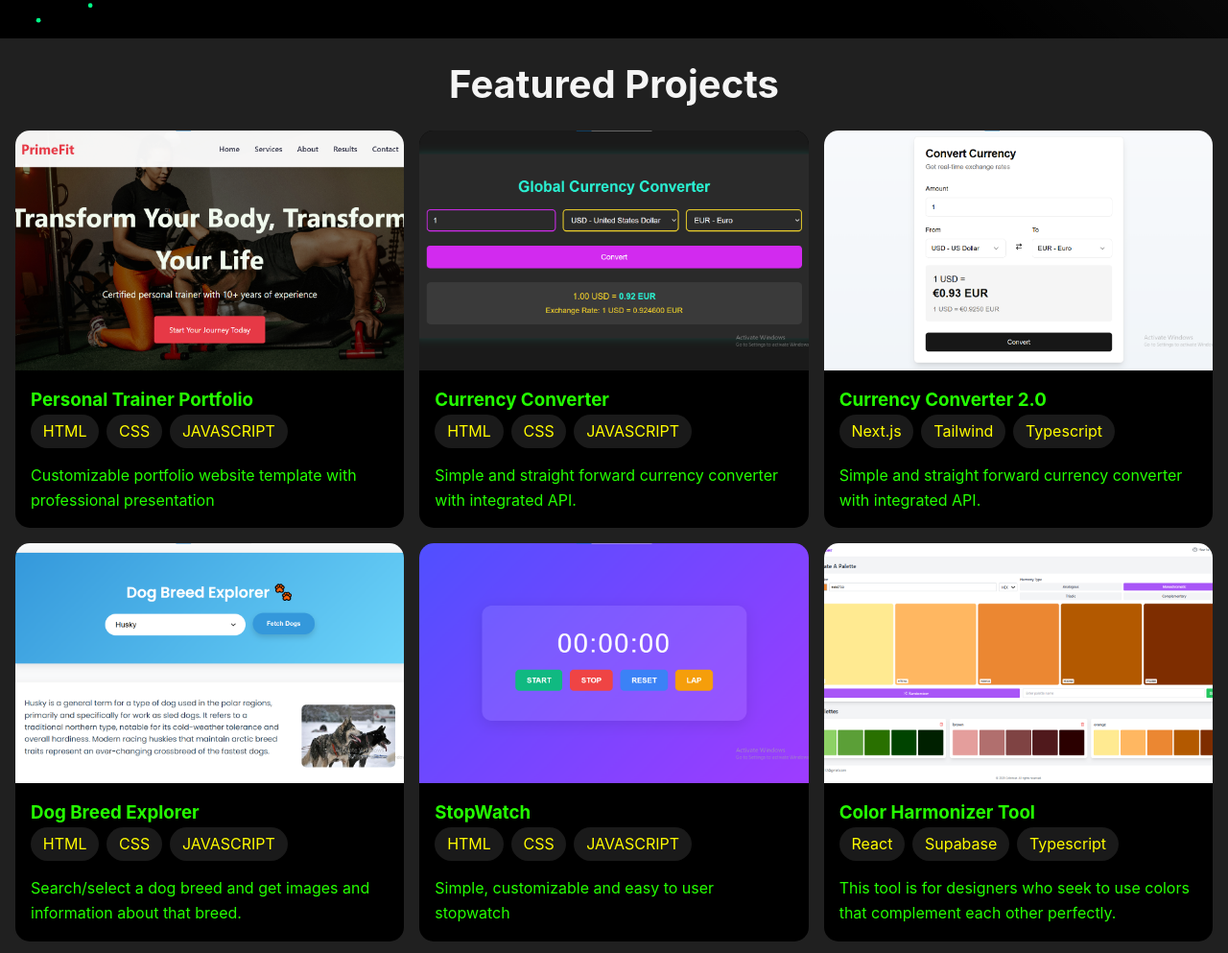
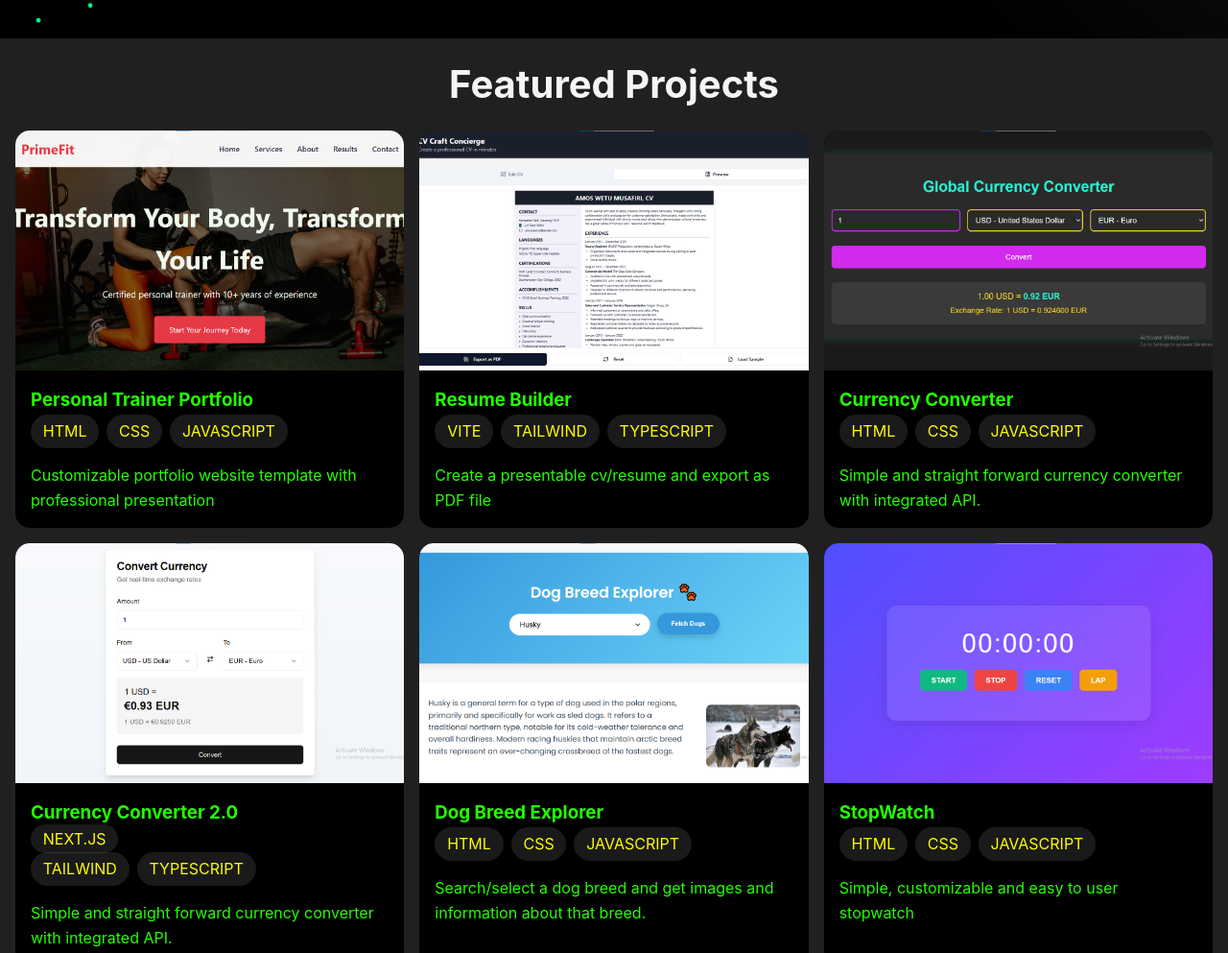
Before and after one commit to wemadeit2035/Portfolio, a plain HTML site: page index.htm in a window 1280 px wide. Shown: the part 760-1753 px from the top of the page at 96% size. Drawn offline with Linux system fonts and the light colour scheme; grey boxes are pictures that could not be loaded.

Commit message:
resunate

```diff
--- a/index.htm
+++ b/index.htm
@@ -49,6 +49,19 @@
                 </div>
             </a>
 
+            <a href="https://resunate.netlify.app/" class="project-card">
+                <div class="project-image" style="background-image: url('/images/resunate.png')"></div>
+                <div class="project-info">
+                    <h3>Resume Builder</h3>
+                    <div class="project-tags">
+                        <span class="tag">VITE</span>
+                        <span class="tag">TAILWIND</span>
+                        <span class="tag">TYPESCRIPT</span>
+                    </div>
+                    <p>Create a presentable cv/resume and export as PDF file</p>
+                </div>
+            </a>
+
             <a href="https://currencon.netlify.app/" class="project-card">
                 <div class="project-image" style="background-image: url('/images/curronimg.png')"></div>
                 <div class="project-info">
@@ -66,10 +79,10 @@
                 <div class="project-image" style="background-image: url('/images/converter.png')"></div>
                 <div class="project-info">
                     <h3>Currency Converter 2.0</h3>
+                    <span class="tag">NEXT.JS</span>
                     <div class="project-tags">
-                        <span class="tag">Next.js</span>
-                        <span class="tag">Tailwind</span>
-                        <span class="tag">Typescript</span>
+                        <span class="tag">TAILWIND</span>
+                        <span class="tag">TYPESCRIPT</span>
                     </div>
                     <p>Simple and straight forward currency converter with integrated API.</p>
                 </div>
```
Also changed, not shown: images/resunate.png (added).
